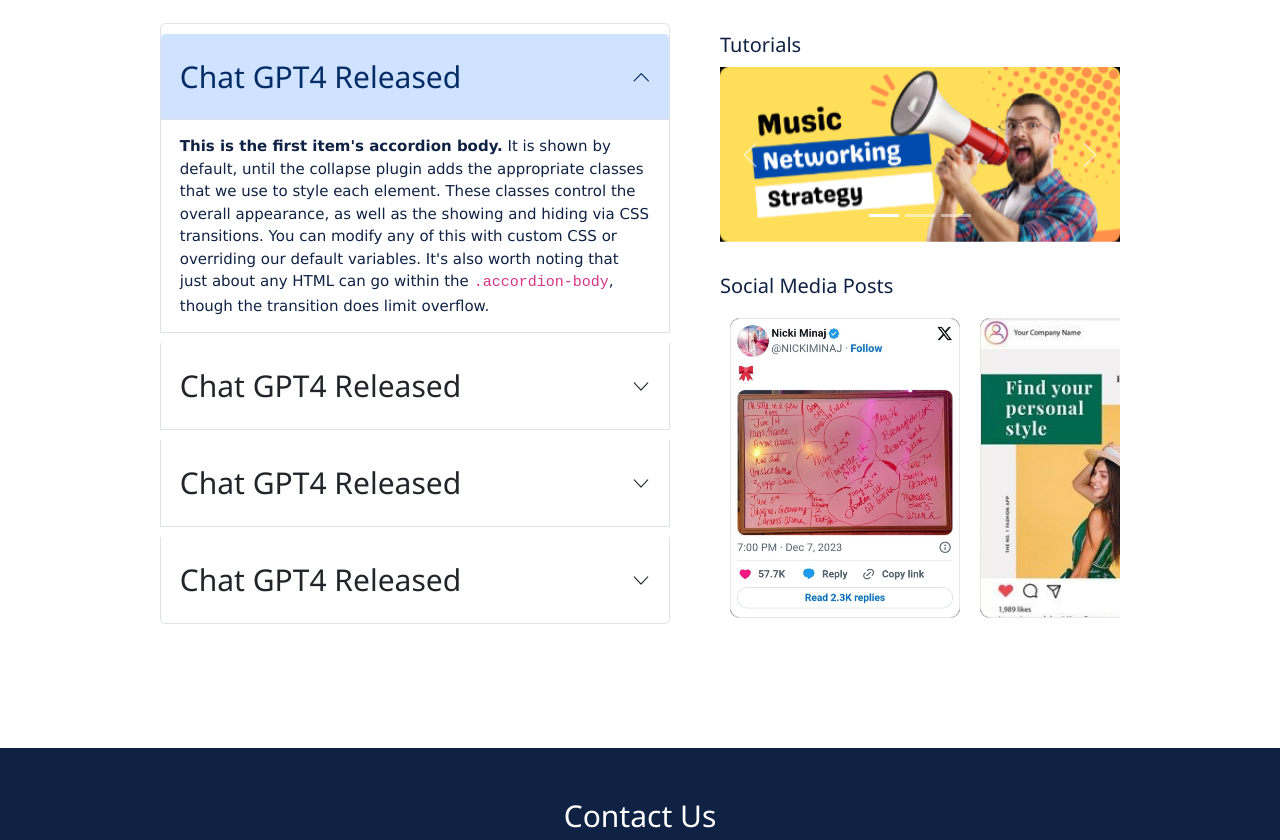
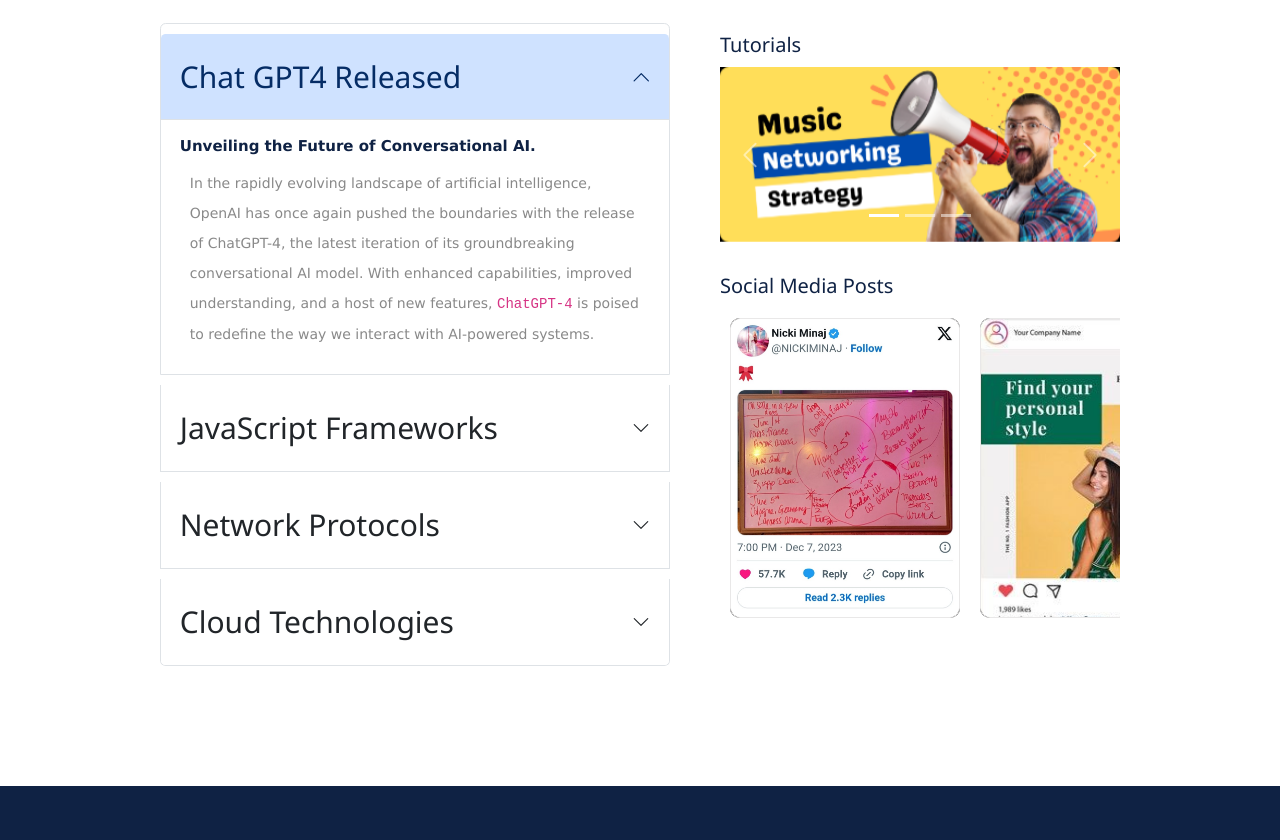
Before and after one commit to YawEffah/gentech, a plain HTML site: page blog.html in a window 1280 px wide. Shown: the part 780-1620 px from the top of the page. Drawn offline with nearby package versions, Linux system fonts and the light colour scheme.

Commit message:
Content update

```diff
--- a/blog.html
+++ b/blog.html
@@ -81,59 +81,81 @@
                   </h2>
                   <div id="panelsStayOpen-collapseOne" class="accordion-collapse collapse show">
                     <div class="accordion-body">
-                      <strong>This is the first item's accordion body.</strong>
-                      It is shown by default, until the collapse plugin adds the appropriate classes that we use to style each element.
-                      These classes control the overall appearance, as well as the showing and hiding via CSS transitions.
-                      You can modify any of this with custom CSS or overriding our default variables. It's also worth noting that just about any HTML can go within the
-                      <code>.accordion-body</code>, though the transition does limit overflow.
+                      <strong>Unveiling the Future of Conversational AI.</strong>
+                      <p>
+                      In the rapidly evolving landscape of artificial intelligence,
+                      OpenAI has once again pushed the boundaries with the release of ChatGPT-4,
+                      the latest iteration of its groundbreaking conversational AI model. With
+                      enhanced capabilities, improved understanding, and a host of new features,
+                      <code>ChatGPT-4</code> is poised to redefine the way we interact with AI-powered systems.
+                      </p>
                     </div>
                   </div>
                 </div>
                 <div class="accordion-item">
                   <h2 class="accordion-header">
                     <button class="accordion-button collapsed" type="button" data-bs-toggle="collapse" data-bs-target="#panelsStayOpen-collapseTwo" aria-expanded="false" aria-controls="panelsStayOpen-collapseTwo">
-                        <h2>Chat GPT4 Released</h2>
+                        <h2>JavaScript Frameworks</h2>
                     </button>
                   </h2>
                   <div id="panelsStayOpen-collapseTwo" class="accordion-collapse collapse">
                     <div class="accordion-body">
-                        <strong>This is the first item's accordion body.</strong>
-                        It is shown by default, until the collapse plugin adds the appropriate classes that we use to style each element.
-                        These classes control the overall appearance, as well as the showing and hiding via CSS transitions.
-                        You can modify any of this with custom CSS or overriding our default variables. It's also worth noting that just about any HTML can go within the
-                        <code>.accordion-body</code>, though the transition does limit overflow.
+                        <strong>Latest Web Development Technologies.</strong>
+                        <p>
+                            <li>
+                            JavaScript Frameworks:
+                            React.js: Developed by Facebook, React is widely used for building user
+                            interfaces. It allows developers to create reusable UI components.
+                        </li>
+                        <li>
+                            Angular: Maintained by Google, Angular is a comprehensive framework
+                            for building dynamic web applications. It follows the MVC (Model-View-Controller) architecture.
+                        </li>
+                        <li>
+                            Vue.js: Known for its simplicity, Vue.js is a progressive JavaScript
+                            framework for building user interfaces. It's easy to integrate with other projects and libraries.
+                        </li>
+                        </p>
                     </div>
                   </div>
                 </div>
                 <div class="accordion-item">
                   <h2 class="accordion-header">
                     <button class="accordion-button collapsed" type="button" data-bs-toggle="collapse" data-bs-target="#panelsStayOpen-collapseThree" aria-expanded="false" aria-controls="panelsStayOpen-collapseThree">
-                        <h2>Chat GPT4 Released</h2>
+                        <h2>Network Protocols</h2>
                     </button>
                   </h2>
                   <div id="panelsStayOpen-collapseThree" class="accordion-collapse collapse">
                     <div class="accordion-body">
-                        <strong>This is the first item's accordion body.</strong>
-                        It is shown by default, until the collapse plugin adds the appropriate classes that we use to style each element.
-                        These classes control the overall appearance, as well as the showing and hiding via CSS transitions.
-                        You can modify any of this with custom CSS or overriding our default variables. It's also worth noting that just about any HTML can go within the
-                        <code>.accordion-body</code>, though the transition does limit overflow.
+                        <strong>Some useful Network Protocols.</strong>
+                        <ul>
+                        <li>TCP/IP (Transmission Control Protocol/Internet Protocol):
+                        The foundational suite of protocols for the internet. It ensures reliable
+                         data transmission between devices.
+                        </li>
+                        <li>
+                         HTTP/HTTPS (Hypertext Transfer Protocol/Secure):
+                         Protocols used for web browsing. FTP (File Transfer Protocol):
+                         Enables file transfer between devices. <code>SMTP (Simple Mail Transfer Protocol):</code>
+                         Manages email transmission.
+                        </li>
+                        </ul>
                     </div>
                   </div>
                 </div>
                 <div class="accordion-item">
                     <h2 class="accordion-header">
                       <button class="accordion-button collapsed" type="button" data-bs-toggle="collapse" data-bs-target="#panelsStayOpen-collapseFour" aria-expanded="false" aria-controls="panelsStayOpen-collapseThree">
-                          <h2>Chat GPT4 Released</h2>
+                          <h2>Cloud Technologies</h2>
                       </button>
                     </h2>
                     <div id="panelsStayOpen-collapseFour" class="accordion-collapse collapse">
                       <div class="accordion-body">
-                          <strong>This is the first item's accordion body.</strong>
-                          It is shown by default, until the collapse plugin adds the appropriate classes that we use to style each element.
-                          These classes control the overall appearance, as well as the showing and hiding via CSS transitions.
-                          You can modify any of this with custom CSS or overriding our default variables. It's also worth noting that just about any HTML can go within the
-                          <code>.accordion-body</code>, though the transition does limit overflow.
+                          <strong>The Impact of Cloud in Modern Technologies.</strong>
+                          Cloud technologies have revolutionized the way businesses manage and
+                          deploy their IT resources. Leveraging cloud services allows organizations to scale,
+                          innovate, and streamline operations more efficiently. As of my last knowledge update
+                          in January 2022, several key <code>cloud technologies</code> and trends have been prominent in the industr
                       </div>
                     </div>
                   </div>
```
Also changed, not shown: index.html (+4 -4 lines).
